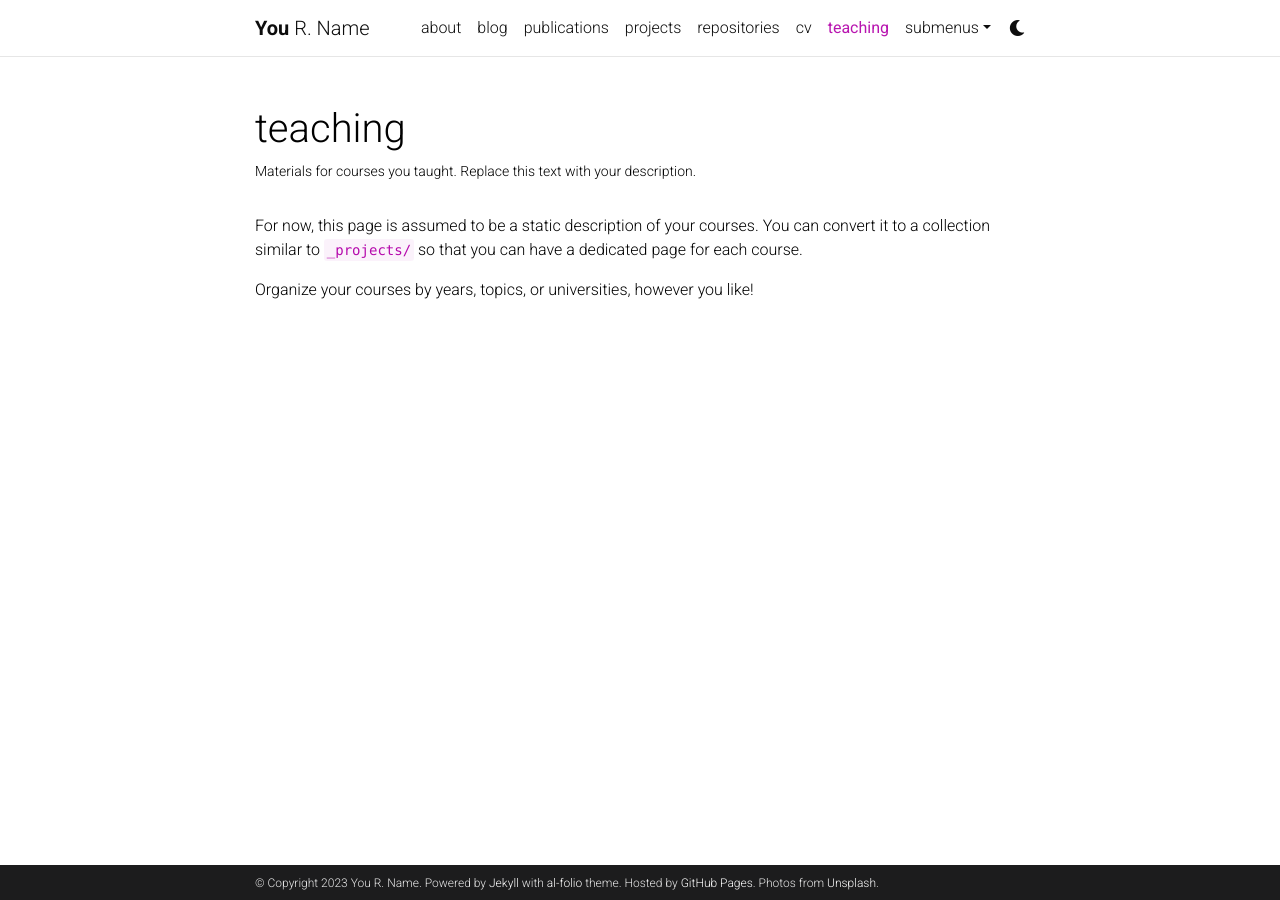
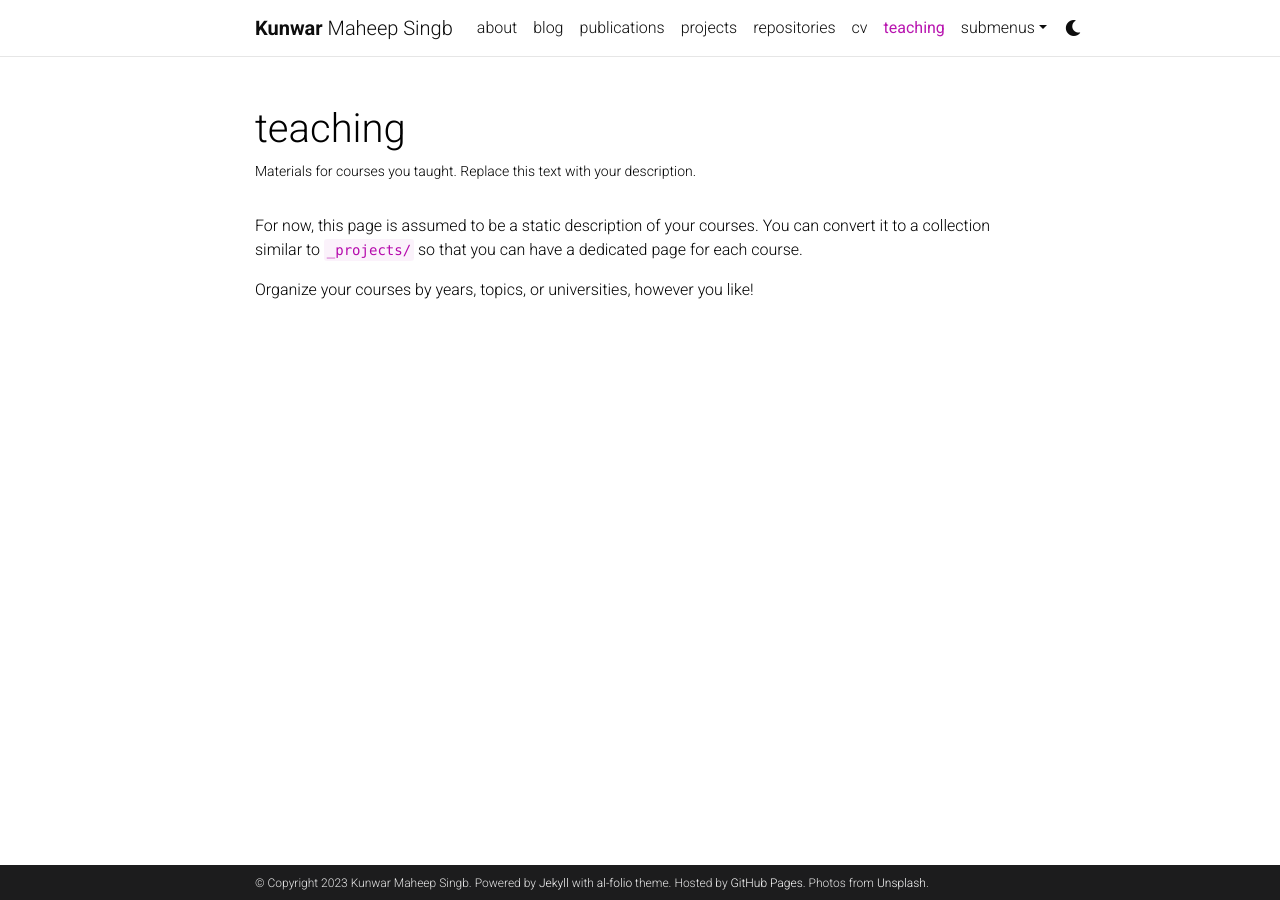
Before and after one commit to kunwarcvit/kunwarcvit.github.io, a Jekyll site: the page built from _pages/teaching.md, in a window 1280 px wide. Built offline with Jekyll 4.4.1, drawn with Linux system fonts in a browser that asks for light colours; comment, search, counter and statistics services are not loaded; a style sheet for code colours, icons or effects is not loaded.

Commit message:
changed config

```diff
--- a/_config.yml
+++ b/_config.yml
@@ -3,10 +3,10 @@
 # -----------------------------------------------------------------------------
 
 title: blank # the website title (if blank, full name will be used instead)
-first_name: You
-middle_name: R.
-last_name: Name
-email: you@example.com
+first_name: Kunwar
+middle_name: Maheep
+last_name: Singb
+email: itsme.kunwarsingh@gmail.com
 description: > # the ">" symbol means to ignore newlines until "footer_text:"
   A simple, whitespace theme for academics. Based on [*folio](https://github.com/bogoli/-folio) design.
 footer_text: >
@@ -71,11 +71,11 @@ og_image: # The site-wide (default for all links) Open Graph preview image
 # Social integration
 # -----------------------------------------------------------------------------
 
-github_username: # your GitHub user name
+github_username: simba611
 gitlab_username: # your GitLab user name
 twitter_username: # your Twitter handle
 mastodon_username: # your mastodon instance+username in the format instance.tld/@username
-linkedin_username: # your LinkedIn user name
+linkedin_username: kunwar-maheep-singh-889675211
 telegram_username: # your Telegram user name
 scholar_userid: # your Google Scholar ID
 semanticscholar_id: # your Semantic Scholar ID
@@ -270,8 +270,8 @@ display_tags: ['formatting', 'images', 'links', 'math', 'code'] # these tags wil
 
 scholar:
 
-  last_name: [Einstein]
-  first_name: [Albert, A.]
+  last_name: [Singh]
+  first_name: [Kunwar Maheep]
 
   style: apa
   locale: en
```
